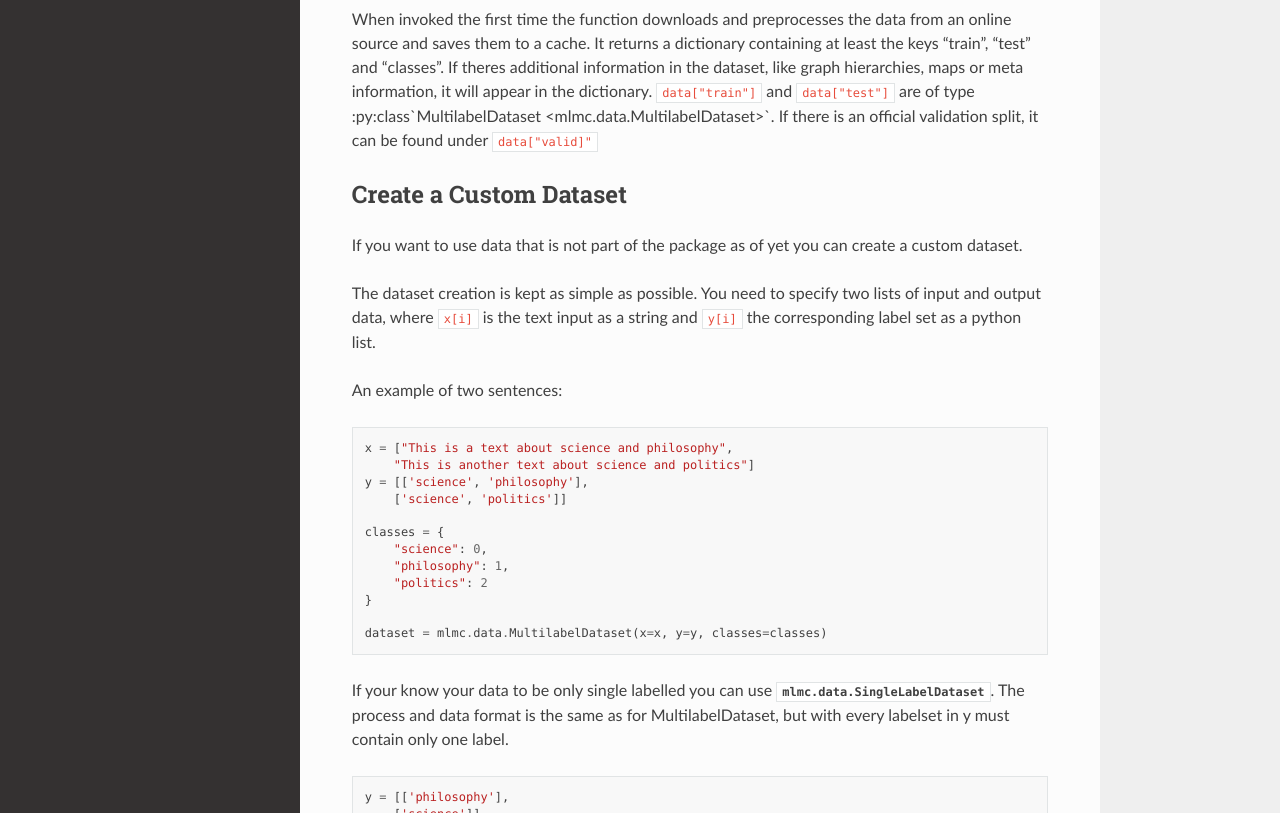
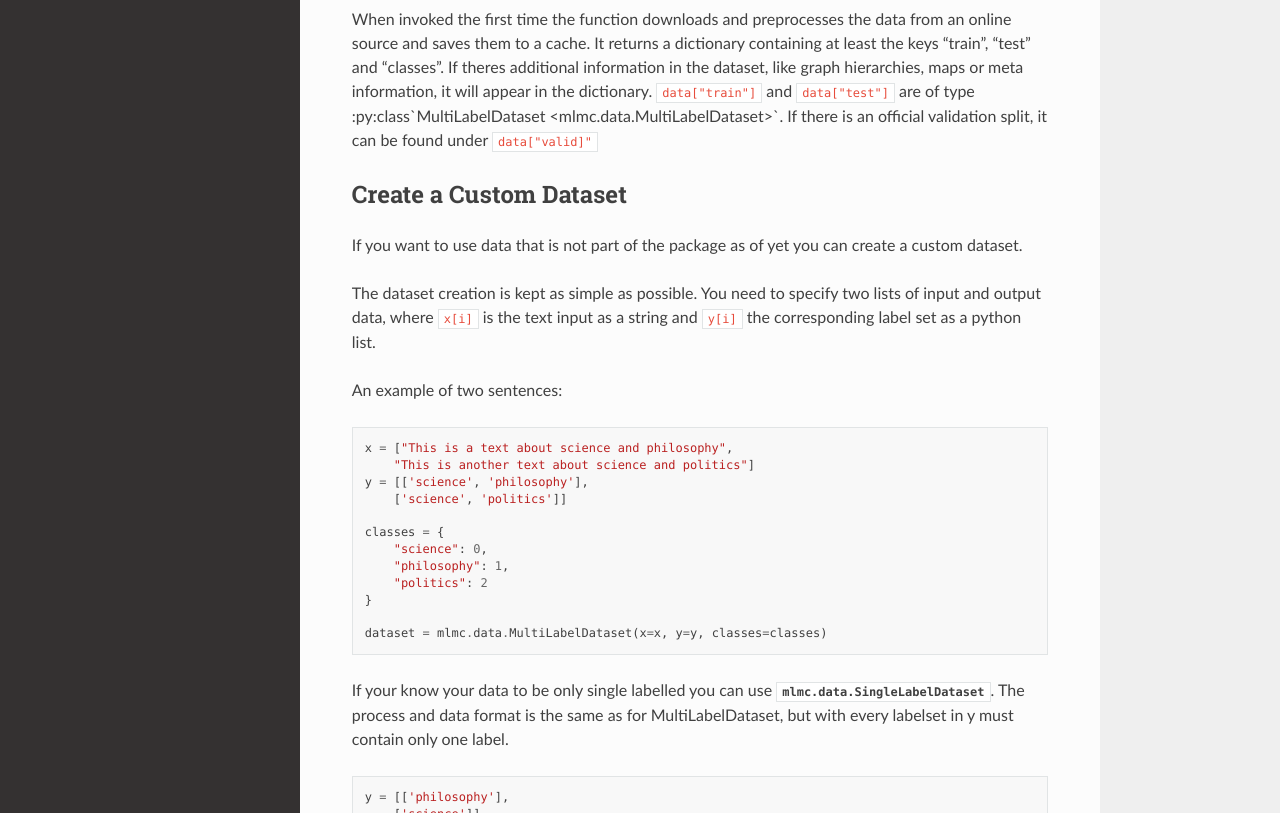
Before and after one commit to JaBorst/mlmc, a Sphinx documentation site: the page built from docs/example.rst, in a window 1280 px wide and 1400 px high. Shown: the part 557-1370 px from the top of the window. Built offline with Sphinx 7.4.7 and the Read the Docs theme 2.0.0, drawn with Linux system fonts in a browser that asks for light colours.

```diff
--- a/docs/example.rst
+++ b/docs/example.rst
@@ -19,7 +19,7 @@ Then a dataset can be loaded via::
 When invoked the first time the function downloads and preprocesses the data from an online source and
 saves them to a cache. It returns a dictionary containing at least the keys "train", "test" and "classes".
 If theres additional information in the dataset, like graph hierarchies, maps or meta information, it will appear in the
-dictionary. ``data["train"]`` and ``data["test"]`` are of type :py:class`MultilabelDataset <mlmc.data.MultilabelDataset>`. If there is
+dictionary. ``data["train"]`` and ``data["test"]`` are of type :py:class`MultiLabelDataset <mlmc.data.MultiLabelDataset>`. If there is
 an official validation split, it can be found under ``data["valid]"``
 
 
@@ -44,10 +44,10 @@ An example of two sentences::
         "politics": 2
     }
 
-    dataset = mlmc.data.MultilabelDataset(x=x, y=y, classes=classes)
+    dataset = mlmc.data.MultiLabelDataset(x=x, y=y, classes=classes)
 
 If your know your data to be only single labelled you can use :py:mod:`mlmc.data.SingleLabelDataset`.
-The process and data format is the same as for MultilabelDataset, but with every labelset in y must contain only one label. ::
+The process and data format is the same as for MultiLabelDataset, but with every labelset in y must contain only one label. ::
 
     y = [['philosophy'],
         ['science']]
```
